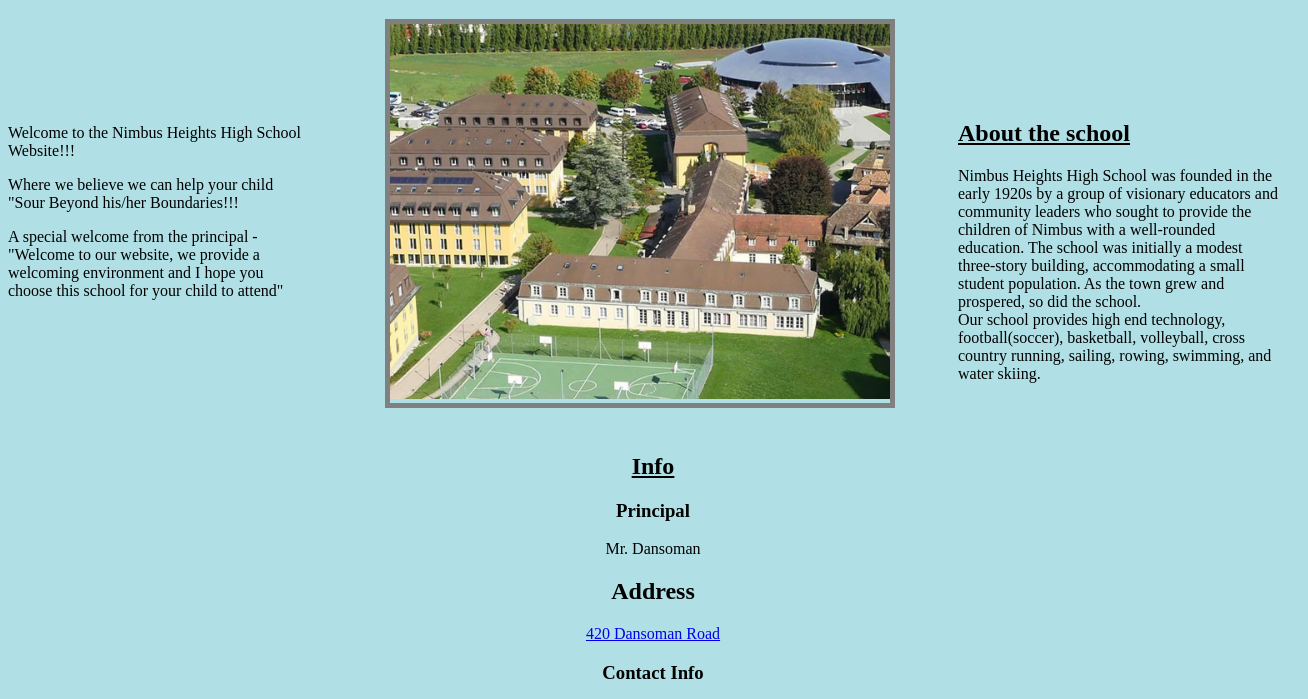
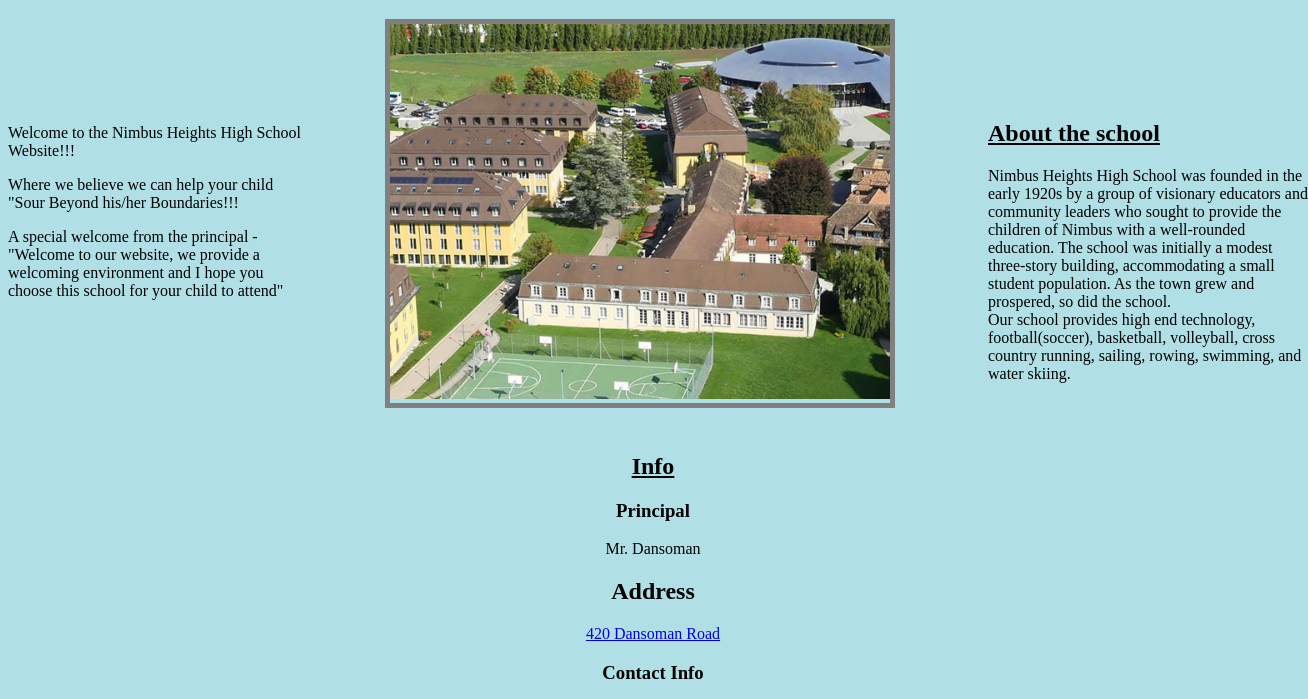
Before and after one commit to Dansomann/Dansomann.github.io, a plain HTML site: page index.html in a window 1280 px wide. Shown: the part 67-766 px from the top of the page, 1308 px wide, since content can reach past the window. Drawn offline with Linux system fonts and the light colour scheme.

Commit message:
Update style.css

```diff
--- a/style.css
+++ b/style.css
@@ -44,7 +44,7 @@ body {
         width: 320px;
         position: relative;
         top: -500px;
-        left: 950px;
+        left: 980px;
     }
 
     #Info {
```
